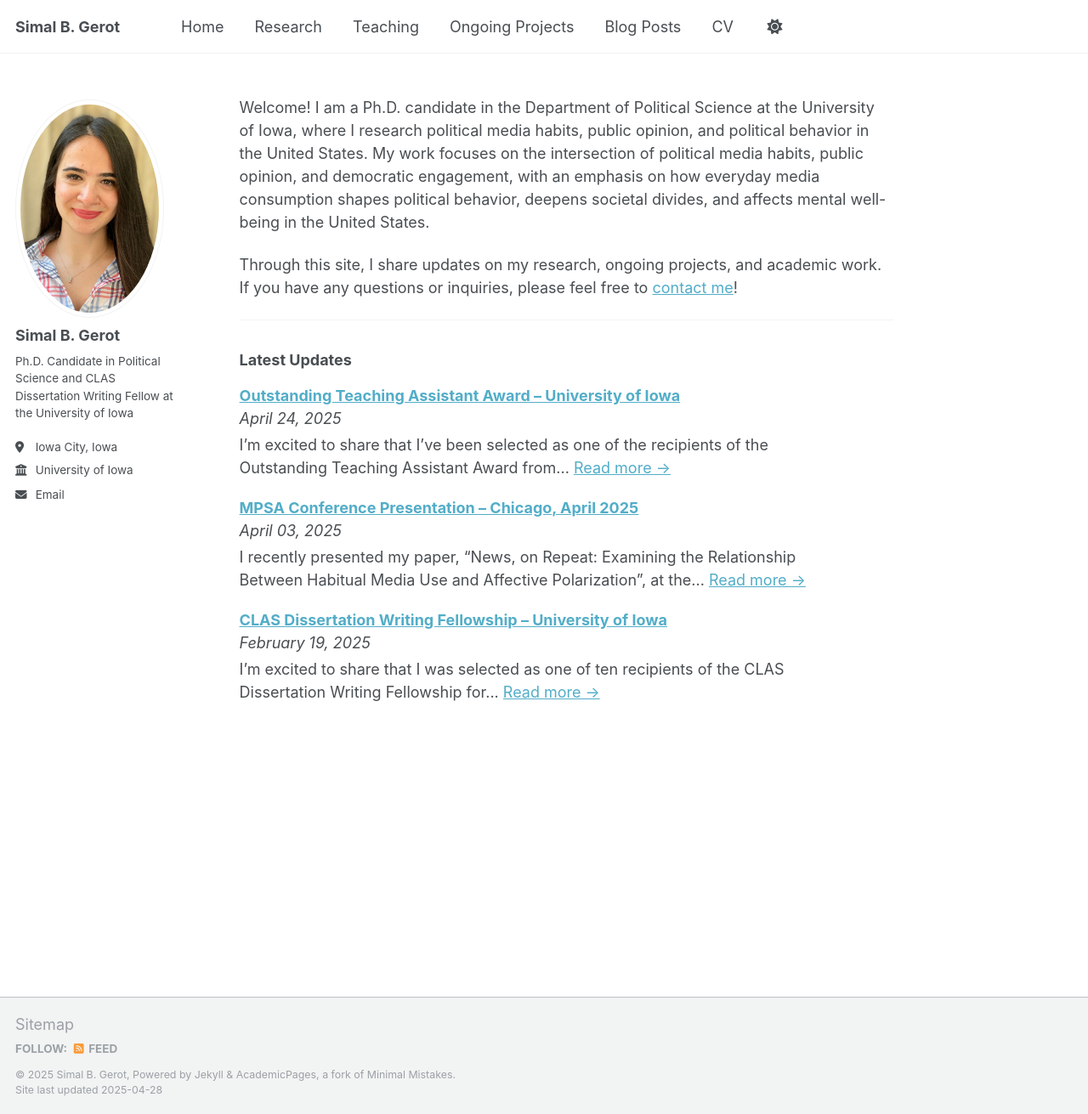
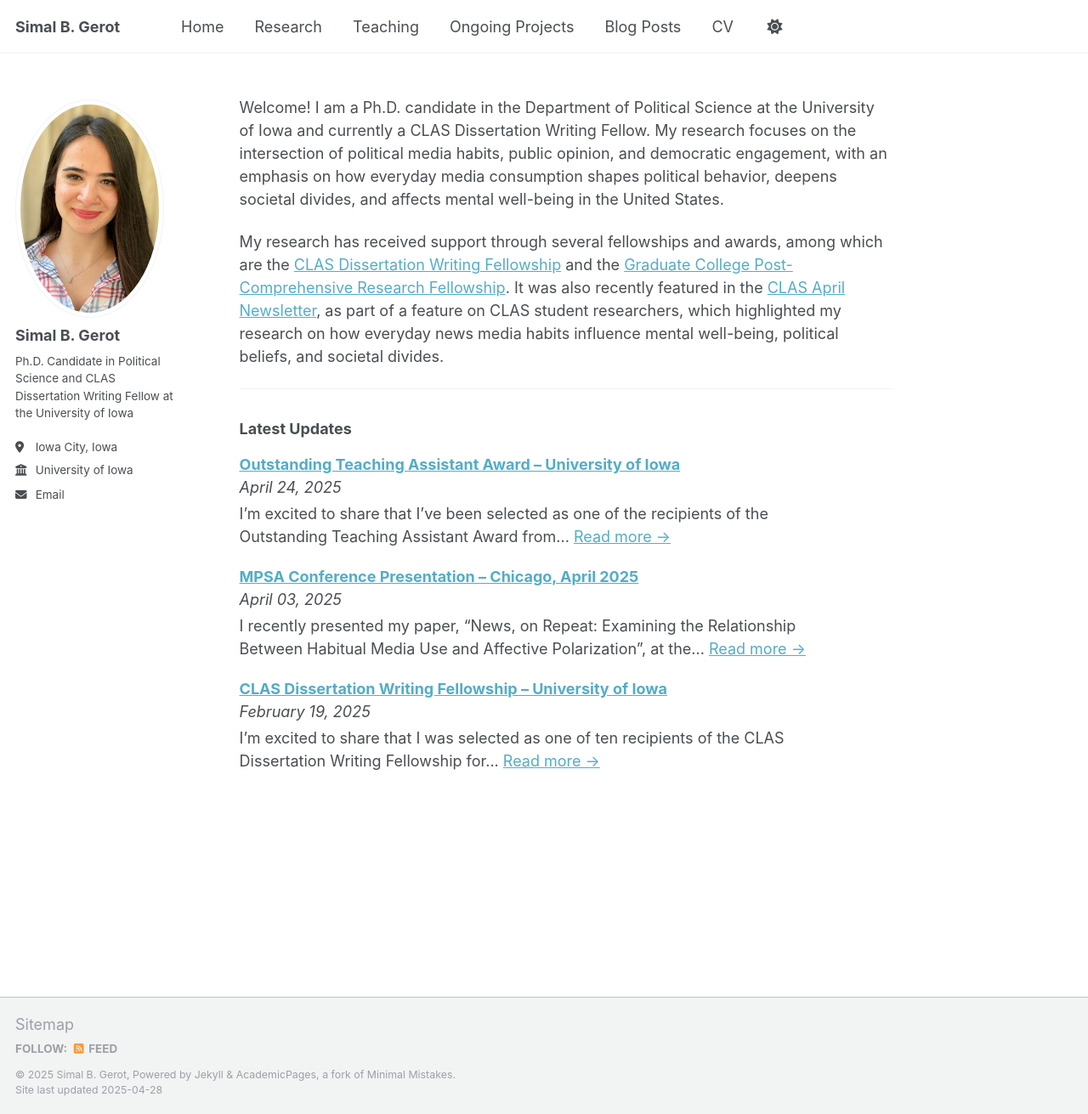
Before and after one commit to sbgerot/sbgerot.github.io, a Jekyll site: the page built from _pages/_pages/home.md, in a window 1280 px wide and 1311 px high. Shown: the whole window at 85% size. Built offline with Jekyll 4.4.1, drawn with Linux system fonts in a browser that asks for light colours.

Commit message:
Update home.md

```diff
--- a/_pages/_pages/home.md
+++ b/_pages/_pages/home.md
@@ -4,11 +4,9 @@ title: ""
 author_profile: true
 ---
 
-Welcome! I am a Ph.D. candidate in the Department of Political Science at the University of Iowa, where I research political media habits, public opinion, and political behavior in the United States. My work focuses on the intersection of political media habits, public opinion, and democratic engagement, with an emphasis on how everyday media consumption shapes political behavior, deepens societal divides, and affects mental well-being in the United States.
+Welcome! I am a Ph.D. candidate in the Department of Political Science at the University of Iowa and currently a CLAS Dissertation Writing Fellow. My research focuses on the intersection of political media habits, public opinion, and democratic engagement, with an emphasis on how everyday media consumption shapes political behavior, deepens societal divides, and affects mental well-being in the United States.
 
-Through this site, I share updates on my research, ongoing projects, and academic work. If you have any questions or inquiries, please feel free to [contact me](mailto:simal-gerot@uiowa.edu)!
-
-
+My research has received support through several fellowships and awards, among which are the [CLAS Dissertation Writing Fellowship](https://clas.uiowa.edu/academics/graduate-education/funding/clas-dissertation-writing-fellowships#accordion-item-4266-0) and the [Graduate College Post-Comprehensive Research Fellowship](https://grad.uiowa.edu/funding/fellowships/post-comp). It was also recently featured in the [CLAS April Newsletter](https://clas.uiowa.edu/news/2025/04/meet-these-clas-student-researchers?utm_medium=email&utm_content=Meet+these+CLAS+student+researchers&utm_source=d.clas.webservices&utm_campaign=Research+Resource&utm_id=1109169277.1416865768), as part of a feature on CLAS student researchers, which highlighted my research on how everyday news media habits influence mental well-being, political beliefs, and societal divides.
 
 
 
```
